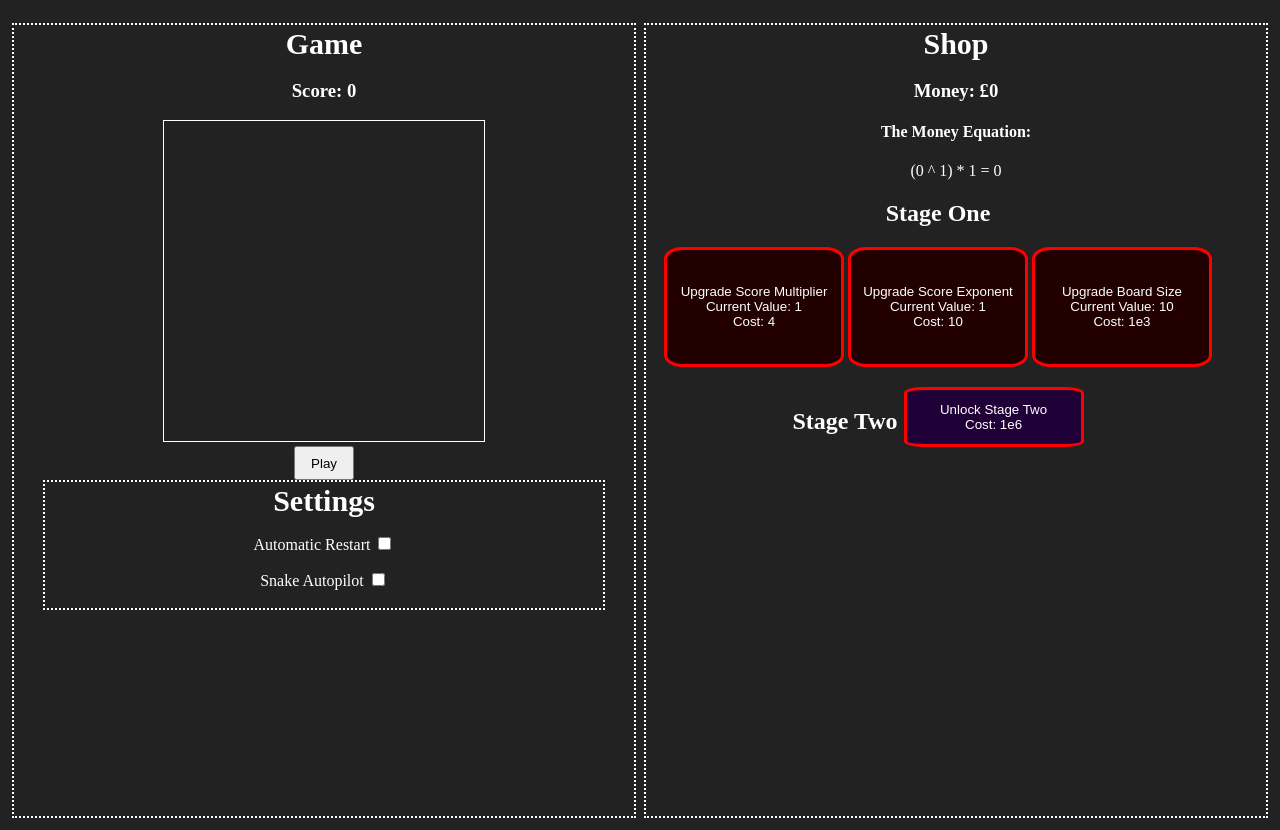
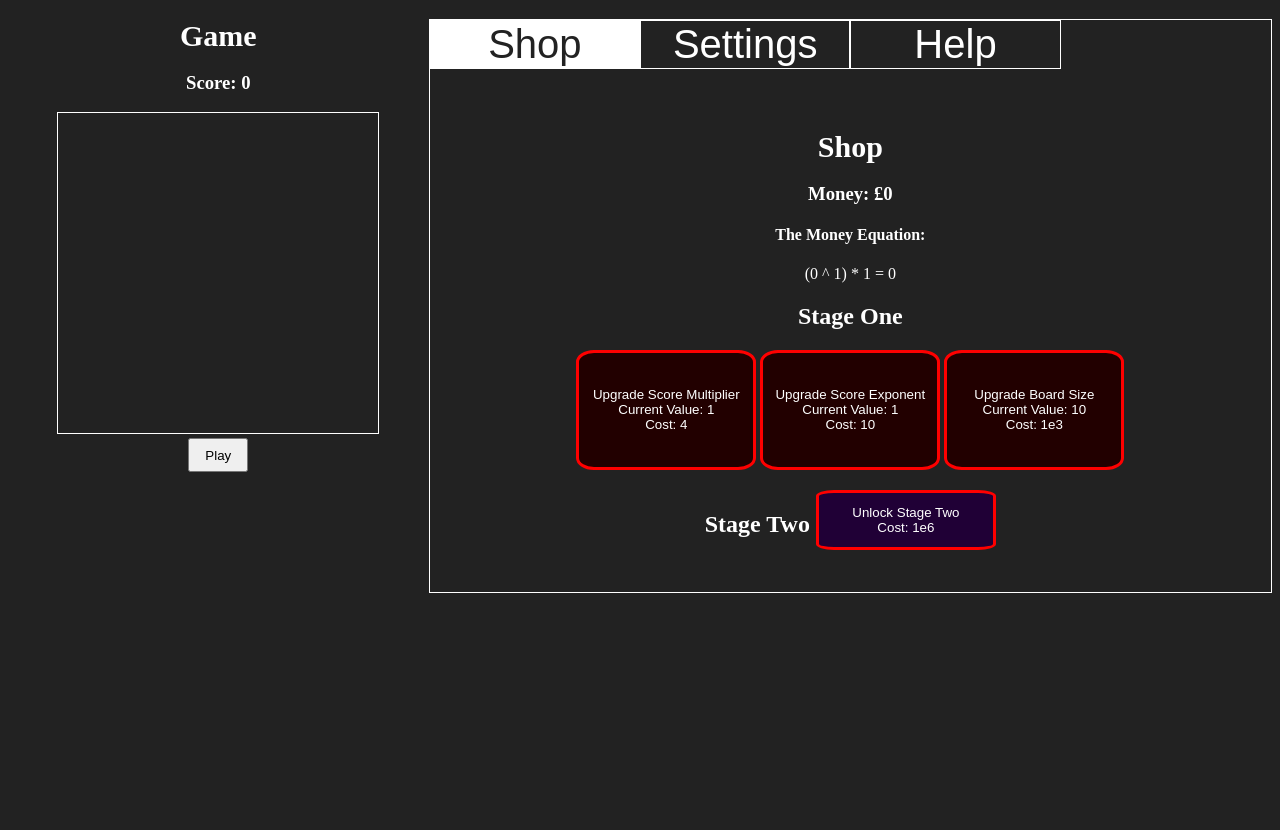
Before and after one commit to ripecontext/incremental-snake, a plain HTML site: page index.html in a window 1280 px wide. Shown: the part 61-891 px from the top of the page. After the commit the page ends 800 px from the top, so only its background shows below. Drawn offline with Linux system fonts and the light colour scheme.

Commit message:
changed UI to a tab system and added a help section

```diff
--- a/index.html
+++ b/index.html
@@ -20,16 +20,18 @@
                     <canvas id="game_display_canvas" width="320" height="320"></canvas>
                     <br>
                     <button onclick="gameLoop(true, [2, 2])" id="start_game_button">Play</button>
+                </article>
 
+            </div>
+            <div id="tabs_container">
 
-                    <article id="settings_display">
-                        <h6>Settings</h6>
-                        <p>Automatic Restart <input type="checkbox" id="auto_restart_checkbox"></p>
-                        <p>Snake Autopilot <input type="checkbox" id="autopilot_checkbox"></p>
-                    </article>
+                <div class="tab">
+                    <button class="tablinks" onclick="openTab(event, 'shop_display')" id="shop_button">Shop</button>
+                    <button class="tablinks" onclick="openTab(event, 'settings_display')">Settings</button>
+                    <button class="tablinks" onclick="openTab(event, 'help_section')">Help</button>
+                </div>
 
-                </article>
-                <article id="shop_display">
+                <div id="shop_display" class="tabcontent">
                     <h6>Shop</h6>
                     <h3 id="currency_counter">Money: £0</h3>
                     <h4>The Money Equation:</h4>
@@ -50,7 +52,39 @@
                             </div>
                         </div>
                     </div>
-                </article>
+                </div>
+
+                <div id="settings_display" class="tabcontent">
+                    <h6>Settings</h6>
+                    <p>Automatic Restart <input type="checkbox" id="auto_restart_checkbox"></p>
+                    <p>Snake Autopilot <input type="checkbox" id="autopilot_checkbox"></p>
+                    <button onclick="uncover_reset_button()" class="reset_buttons">RESET THE GAME</button>
+                    <button onclick="uncover_real_reset_button()" id="reset_button" class="reset_buttons">ACTUALLY RESET THE GAME</button>
+                    <button onclick="manager.clear_data()" id="real_reset_button" class="reset_buttons">RESET THE GAME FOR REAL THIS TIME</button>
+                </div>
+
+                <div id="help_section" class="tabcontent">
+                    <h6>How do I play the game?</h6>
+                    <p>
+                        Your goal as the snake is to collect as much food as possible without hitting either yourself or the walls.
+                        You control your snake with WASD and can begin a game by pressing the "Play" button. The score you earn is
+                        converted into "money" at the end using the money equation, which can be upgraded using money to increase
+                        the amount of money you can earn. Later, money can be used to unlock autopilot modes, which allow the snake
+                        to play itself.
+                    </p>
+                    <h6>How is money calculated?</h6>
+                    <p>
+                        Money is calculated using the money equation, which is as follows:<br><br>
+                        Money = (Points ^ Exponent) * Multiplier<br><br>
+                        Both the Exponent and Multiplier can be upgraded in the shop, which increases the amount of money you earn
+                        per point you earn from playing the game. The Multiplier is a flat multiplication of your score, applied
+                        after the exponent. The exponent however is applied directly to your score and means that higher scores
+                        give increasingly higher rewards polynomially, which should encourage you to try to get as high a score
+                        as possible to make the most out of this.
+                    </p>
+                </div>
+
+                <br><br><br><br>
 
             </div>
         </main>
--- a/javascript/main.js
+++ b/javascript/main.js
@@ -1,7 +1,11 @@
 function main() {
 
-    document.getElementById("stage_two_content").style.visibility = 'hidden';
-    document.getElementById("stage_three_content").style.visibility = 'hidden';
+    document.getElementById("stage_two_content").style.display = 'none';
+    document.getElementById("stage_three_content").style.display = 'none';
+    document.getElementById("reset_button").style.display = 'none';
+    document.getElementById("real_reset_button").style.display = 'none';
+    document.getElementById("shop_display").style.display = 'block';
+    document.getElementById("shop_button").className += " active";
 
     const board_size = 10
 
--- a/javascript/manager.js
+++ b/javascript/manager.js
@@ -11,15 +11,15 @@ class GameManager {
         this.autopilots = {"distance_to_food": false, "wall_detection": false, "area_detection": false};
 
         this.buttons = [];
-        this.buttons.push([new PurchaseButton(4, 2.4, 100), "score_multiplier", "Upgrade Score Multiplier"]);
-        this.buttons.push([new PurchaseButton(10, 3.2, 100), "score_exponent", "Upgrade Score Exponent"]);
-        this.buttons.push([new PurchaseButton(1000, 10**8, 4), "board_size", "Upgrade Board Size"]);
+        this.buttons.push([new PurchaseButton(4, 3, 100), "score_multiplier", "Upgrade Score Multiplier"]);
+        this.buttons.push([new PurchaseButton(10, 4, 100), "score_exponent", "Upgrade Score Exponent"]);
+        this.buttons.push([new PurchaseButton(1000, 10**8, 5), "board_size", "Upgrade Board Size"]);
         this.buttons.push([new PurchaseButton(1000000, 0, 1), "stage_two_button", "Unlock Stage Two"]);
         this.buttons.push([new PurchaseButton(1000000, 0, 1), "distance_to_food_unlock", "Unlock Distance to Food"]);
         this.buttons.push([new PurchaseButton(100000000, 0, 1), "wall_detection_unlock", "Unlock Wall and Body Detection"]);
         this.buttons.push([new PurchaseButton(10000000000, 0, 1), "area_detection_unlock", "Unlock Area Detection"]);
         this.buttons.push([new PurchaseButton(1000000000000, 0, 1), "stage_three_button", "Unlock Stage Three"]);
-        this.buttons.push([new PurchaseButton(1000000000000, 2, 43), "game_speed", "Upgrade Game Speed"]);
+        this.buttons.push([new PurchaseButton(1000000000000, 2, 44), "game_speed", "Upgrade Game Speed"]);
 
         document.addEventListener("keydown", this.on_key_press.bind(this));
     }
@@ -213,10 +213,10 @@ class GameManager {
                     button.innerHTML = this.buttons[i][2];
 
                     if (this.stage >= 2) {
-                        document.getElementById("stage_two_content").style.visibility = 'visible';
+                        document.getElementById("stage_two_content").style.display = 'block';
                     }
                     if (this.stage >= 3) {
-                        document.getElementById("stage_three_content").style.visibility = 'visible';
+                        document.getElementById("stage_three_content").style.display = 'block';
                     }
 
                 }
@@ -308,5 +308,6 @@ class GameManager {
     clear_data() {
         localStorage.setItem("manager_state", "0;1");
         localStorage.setItem("upgrades", "0;0;0;0;0;0;0;0");
+        window.location.reload();
     }
 }
--- a/javascript/tools.js
+++ b/javascript/tools.js
@@ -11,7 +11,7 @@ class PurchaseButton {
 
     on_click() {
 
-        if (manager.currency >= this.price && this.upgrade_amount <= this.max_level) {
+        if (manager.currency >= this.price && this.upgrade_amount < this.max_level) {
             manager.currency -= this.price;
             this.price *= this.price_multiplier;
             this.upgrade_amount += 1;
@@ -57,6 +57,14 @@ function euclidian_distance(point_one, point_two) {
     return Math.sqrt(x_difference**2 + y_difference**2);
 }
 
+function uncover_reset_button() {
+    document.getElementById("reset_button").style.display = 'block';
+}
+
+function uncover_real_reset_button() {
+    document.getElementById("real_reset_button").style.display = 'block';
+}
+
 function give_money(amount) {
     manager.currency += amount;
 }
@@ -64,3 +72,21 @@ function give_money(amount) {
 function sleep(time) {
     return new Promise(resolve => setTimeout(resolve, time));
 }
+
+function openTab(evt, tabName) {
+    var i, tabcontent, tablinks;
+
+    tabcontent = document.getElementsByClassName("tabcontent");
+    for (i = 0; i < tabcontent.length; i++) {
+        tabcontent[i].style.display = "none";
+    }
+
+    tablinks = document.getElementsByClassName("tablinks");
+    for (i = 0; i < tablinks.length; i++) {
+        tablinks[i].className = tablinks[i].className.replace(" active", "");
+    }
+
+    document.getElementById(tabName).style.display = "block";
+    evt.currentTarget.className += " active";
+
+}
--- a/style.css
+++ b/style.css
@@ -9,43 +9,82 @@ canvas {
     height: 25vw;
 }
 
-main article {
-    width: 25vw;
-    border: 2px white dotted;
-    padding: 2px;
-    margin: 4px;
+main {
+    display: flex;
 }
 
-main article h6 {
-    text-align: center;
+main div h6 {
     font-size: 30px;
     margin: 0;
 }
 
 #game_container {
     display: flex;
+    flex: 1;
     text-align: center;
-    flex-flow: wrap;
+}
+
+#tabs_container {
+    display: flex;
+    flex-direction: column;
+    flex: 2;
+    border: 1px white solid;
 }
 
 #game_display {
-    flex: 1;
     overflow: hidden;
+    width: 100%;
 }
 
 #shop_display {
-    flex: 1;
     overflow: auto;
+    width: 100%;
 }
 
 #settings_display {
-    margin: auto;
-    display: block;
-    width: 90%;
+    text-align: left;
+}
+
+#help_section {
+    text-align: left;
+}
+
+.tab {
+    overflow: hidden;
+    height: 60px;
+    width: 100%;
+}
+
+.tab button {
+    background-color: inherit;
+    float: left;
+    border: none;
+    outline: none;
+    border: 1px solid white;
+    color: white;
+    font-size: 40px;
+    width: 25%;
+}
+
+.tab button:hover {
+    background-color: #333333;
+}
+
+.tab button.active {
+    background-color: white;
+    color:#222222;
+}
+
+.tabcontent {
+    display: none;
+    position: relative;
+    top: 50px;
+    text-align: center;
 }
 
 #purchase_buttons {
     width: 580px;
+    margin: auto;
 }
 
 #purchase_buttons button {
```
